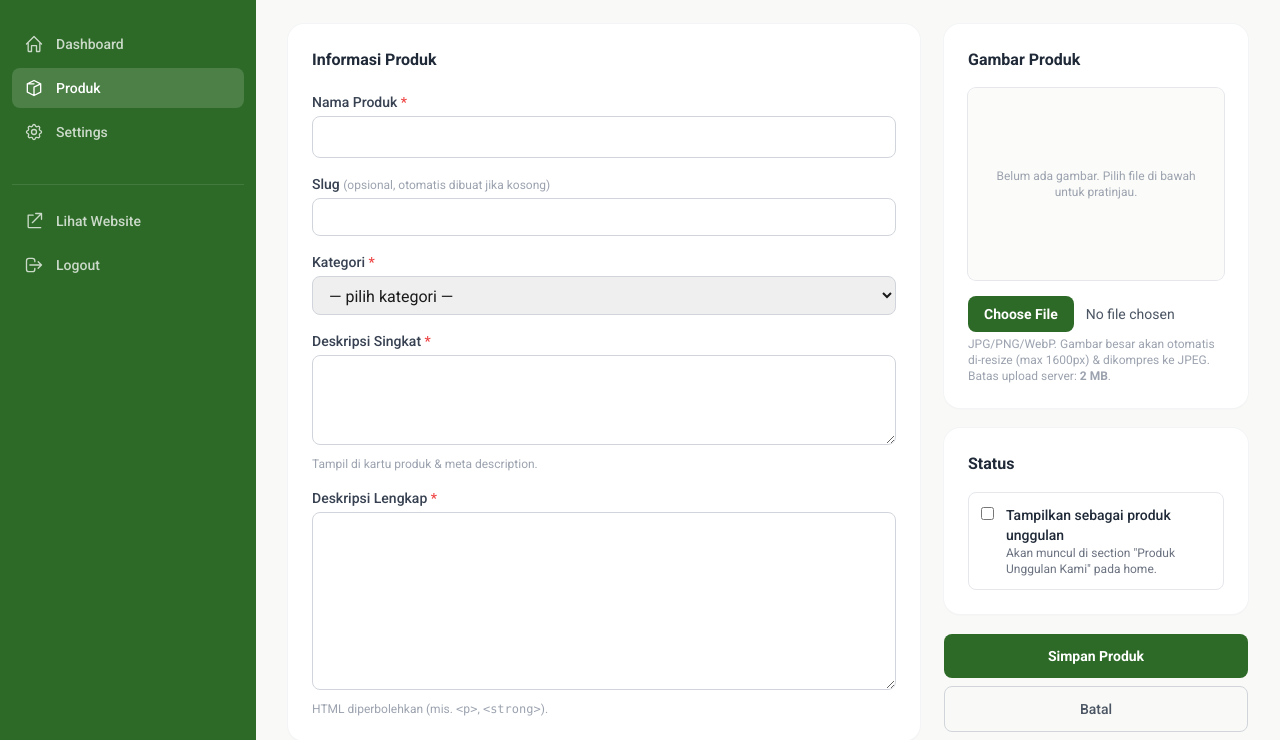
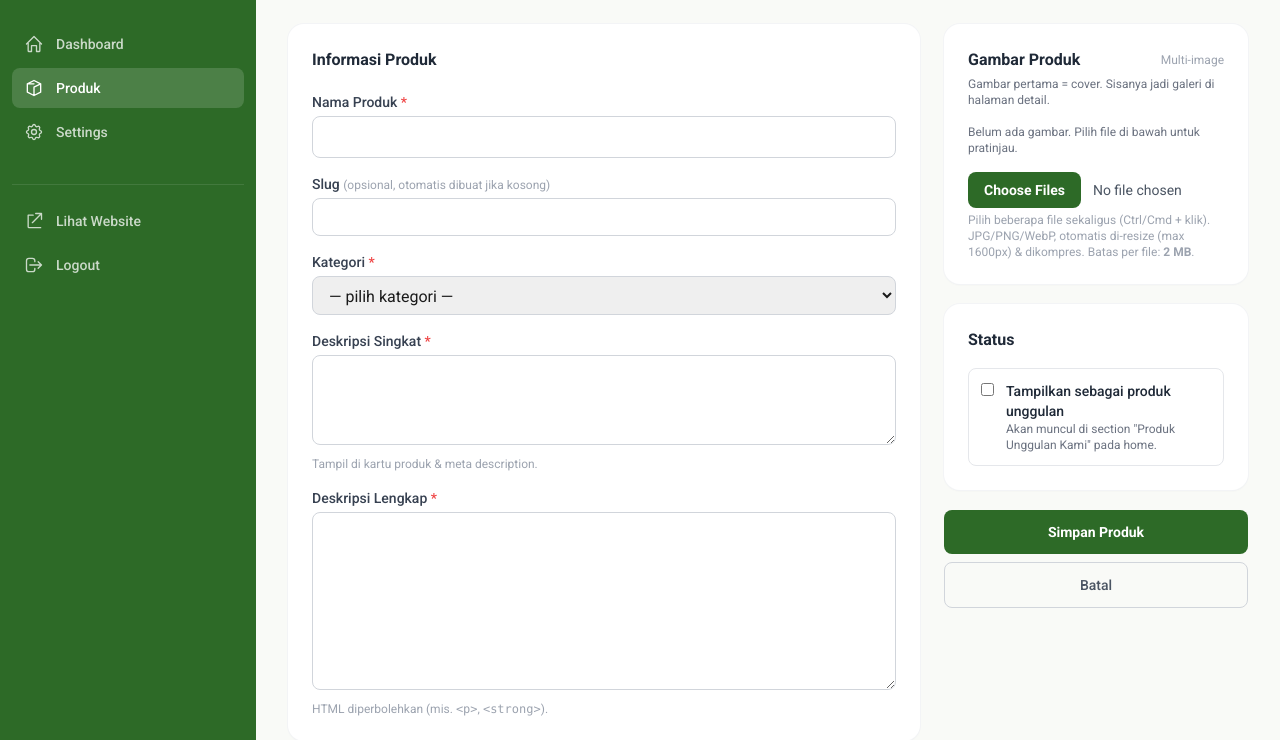
Before and after one commit to daffaabiyu13/webrbn, a Laravel app: page /admin/products/create in a window 1280 px wide. Shown: the part 64-804 px from the top of the page. Run offline with Laravel 12, Linux system fonts and the light colour scheme; a user stored in the database is signed in; data comes from the database, SQL or seed files in the repository; some libraries are stand-ins or nearby versions.

Commit message:
Support multiple images per product with gallery viewer
Introduce a product_images table (product_id, path, position) and
move the single products.image column into it via a data migration
before dropping the column.

- Product hasMany images() ordered by position; imageUrl() returns
  the primary (first) image's URL or the placeholder
- ProductRequest validates images[] as an array of image files and
  delete_images[] as an array of image IDs
- Admin ProductController::syncImages() deletes marked images
  (row + disk file) then appends new uploads (each compressed by
  ImageCompressor::forProducts) with incrementing positions
- Admin product form shows existing images as a grid — click a
  thumbnail to toggle 'AKAN DIHAPUS', with the first image tagged
  as Cover — plus an Alpine-driven multi-file preview of newly
  selected uploads
- Public detail page renders an Alpine gallery: single main image
  swap on thumbnail click, thumbnails only shown when >1 image
- Home / catalog / dashboard eager-load images() to keep the
  primary-image lookup off the N+1 path

https://claude.ai/code/session_01S97BCbtG4HUV8AdQJoqsFH

```diff
--- a/app/Http/Controllers/Admin/DashboardController.php
+++ b/app/Http/Controllers/Admin/DashboardController.php
@@ -16,7 +16,7 @@ class DashboardController extends Controller
             'categories' => ProductCategory::count(),
         ];
 
-        $recentProducts = Product::with('category')->latest()->take(5)->get();
+        $recentProducts = Product::with(['category', 'images'])->latest()->take(5)->get();
 
         return view('admin.dashboard', compact('stats', 'recentProducts'));
     }
--- a/app/Http/Controllers/Admin/ProductController.php
+++ b/app/Http/Controllers/Admin/ProductController.php
@@ -6,6 +6,7 @@ use App\Http\Controllers\Controller;
 use App\Http\Requests\Admin\ProductRequest;
 use App\Models\Product;
 use App\Models\ProductCategory;
+use App\Models\ProductImage;
 use App\Support\ImageCompressor;
 use Illuminate\Http\Request;
 use Illuminate\Support\Facades\Storage;
@@ -15,7 +16,7 @@ class ProductController extends Controller
 {
     public function index(Request $request)
     {
-        $products = Product::with('category')
+        $products = Product::with(['category', 'images'])
             ->when($request->input('search'), fn ($q, $s) => $q->where('name', 'like', "%{$s}%"))
             ->when($request->input('category'), fn ($q, $c) => $q->where('product_category_id', $c))
             ->latest()
@@ -41,18 +42,18 @@ class ProductController extends Controller
         $data['specifications'] = $request->specificationsArray();
         $data['features'] = $request->featuresArray();
 
-        if ($request->hasFile('image')) {
-            $data['image'] = ImageCompressor::forProducts()
-                ->storeCompressed($request->file('image'), 'public', 'products');
-        }
+        unset($data['images'], $data['delete_images']);
 
-        Product::create($data);
+        $product = Product::create($data);
+
+        $this->syncImages($product, $request);
 
         return redirect()->route('admin.products.index')->with('status', 'Produk berhasil ditambahkan.');
     }
 
     public function edit(Product $product)
     {
+        $product->load('images');
         $categories = ProductCategory::orderBy('name')->get();
 
         return view('admin.products.edit', compact('product', 'categories'));
@@ -65,30 +66,62 @@ class ProductController extends Controller
         $data['specifications'] = $request->specificationsArray();
         $data['features'] = $request->featuresArray();
 
-        if ($request->hasFile('image')) {
-            if ($product->image && ! str_starts_with($product->image, 'http')) {
-                Storage::disk('public')->delete($product->image);
-            }
-            $data['image'] = ImageCompressor::forProducts()
-                ->storeCompressed($request->file('image'), 'public', 'products');
-        } else {
-            unset($data['image']);
-        }
+        unset($data['images'], $data['delete_images']);
 
         $product->update($data);
+
+        $this->syncImages($product, $request);
 
         return redirect()->route('admin.products.index')->with('status', 'Produk berhasil diperbarui.');
     }
 
     public function destroy(Product $product)
     {
-        if ($product->image && ! str_starts_with($product->image, 'http')) {
-            Storage::disk('public')->delete($product->image);
+        foreach ($product->images as $image) {
+            if (! str_starts_with($image->path, 'http')) {
+                Storage::disk('public')->delete($image->path);
+            }
         }
 
         $product->delete();
 
         return redirect()->route('admin.products.index')->with('status', 'Produk berhasil dihapus.');
+    }
+
+    private function syncImages(Product $product, ProductRequest $request): void
+    {
+        // 1. Delete images the user marked
+        $deleteIds = array_filter((array) $request->input('delete_images', []));
+        if ($deleteIds) {
+            $toDelete = $product->images()->whereIn('id', $deleteIds)->get();
+            foreach ($toDelete as $image) {
+                if (! str_starts_with($image->path, 'http')) {
+                    Storage::disk('public')->delete($image->path);
+                }
+                $image->delete();
+            }
+        }
+
+        // 2. Append newly uploaded images
+        $files = $request->file('images');
+        if (! is_array($files) || empty($files)) {
+            return;
+        }
+
+        $nextPosition = (int) ($product->images()->max('position') ?? -1) + 1;
+        $compressor = ImageCompressor::forProducts();
+
+        foreach ($files as $file) {
+            if (! $file) {
+                continue;
+            }
+            $path = $compressor->storeCompressed($file, 'public', 'products');
+            ProductImage::create([
+                'product_id' => $product->id,
+                'path' => $path,
+                'position' => $nextPosition++,
+            ]);
+        }
     }
 
     private function resolveSlug(?string $slug, string $name, ?int $ignoreId = null): string
--- a/app/Http/Controllers/HomeController.php
+++ b/app/Http/Controllers/HomeController.php
@@ -11,7 +11,7 @@ class HomeController extends Controller
     public function index()
     {
         $featuredProducts = Product::where('is_featured', true)
-            ->with('category')
+            ->with(['category', 'images'])
             ->take(6)
             ->get();
 
--- a/resources/views/admin/products/_form.blade.php
+++ b/resources/views/admin/products/_form.blade.php
@@ -86,56 +86,91 @@
     {{-- Side column --}}
     <div class="space-y-5">
         @php
-            $currentImage = ($product && $product->image) ? $product->imageUrl() : null;
+            $existingImages = ($product && $product->relationLoaded('images')) ? $product->images : ($product ? $product->images()->get() : collect());
             $limit = \App\Support\UploadLimit::forProducts();
         @endphp
         <div class="rounded-2xl bg-white p-6 shadow-sm ring-1 ring-gray-100"
              x-data="{
-                preview: null,
-                fileName: '',
+                previews: [],
+                deleteIds: [],
                 handle(e) {
-                    const f = e.target.files && e.target.files[0];
-                    if (!f) { this.preview = null; this.fileName = ''; return; }
-                    this.fileName = f.name;
-                    const r = new FileReader();
-                    r.onload = () => this.preview = r.result;
-                    r.readAsDataURL(f);
+                    this.previews = [];
+                    const files = Array.from(e.target.files || []);
+                    files.forEach((f) => {
+                        const r = new FileReader();
+                        r.onload = () => this.previews.push({ src: r.result, name: f.name });
+                        r.readAsDataURL(f);
+                    });
                 },
-                reset() {
-                    this.preview = null;
-                    this.fileName = '';
+                clearFiles() {
+                    this.previews = [];
                     this.$refs.file.value = '';
+                },
+                toggleDelete(id) {
+                    const idx = this.deleteIds.indexOf(id);
+                    if (idx === -1) this.deleteIds.push(id);
+                    else this.deleteIds.splice(idx, 1);
+                },
+                markedForDelete(id) {
+                    return this.deleteIds.includes(id);
                 }
              }">
-            <h2 class="text-base font-semibold text-gray-800">Gambar Produk</h2>
+            <div class="flex items-center justify-between">
+                <h2 class="text-base font-semibold text-gray-800">Gambar Produk</h2>
+                <span class="text-xs text-gray-400">Multi-image</span>
+            </div>
+            <p class="mt-1 text-xs text-gray-500">Gambar pertama = cover. Sisanya jadi galeri di halaman detail.</p>
 
-            {{-- Preview area --}}
-            <div class="mt-4 overflow-hidden rounded-lg ring-1 ring-gray-200 bg-cream/40">
-                <template x-if="preview">
-                    <img :src="preview" alt="Preview" class="w-full h-48 object-cover">
-                </template>
-                <template x-if="!preview">
-                    @if ($currentImage)
-                        <img src="{{ $currentImage }}" alt="Gambar saat ini" class="w-full h-48 object-cover">
-                    @else
-                        <div class="flex h-48 items-center justify-center text-center text-xs text-gray-400 px-4">
-                            Belum ada gambar. Pilih file di bawah untuk pratinjau.
+            {{-- Existing images grid --}}
+            @if ($existingImages->isNotEmpty())
+                <div class="mt-4">
+                    <p class="text-xs font-semibold uppercase tracking-wider text-gray-500">Gambar saat ini</p>
+                    <div class="mt-2 grid grid-cols-3 gap-2">
+                        @foreach ($existingImages as $img)
+                            <div class="relative group"
+                                 :class="markedForDelete({{ $img->id }}) ? 'opacity-40' : ''">
+                                <img src="{{ $img->url() }}" alt="" class="aspect-square w-full rounded-lg object-cover ring-1 ring-gray-200">
+                                @if ($loop->first)
+                                    <span class="absolute top-1 left-1 rounded bg-primary px-1.5 py-0.5 text-[9px] font-bold uppercase text-white">Cover</span>
+                                @endif
+                                <label class="absolute inset-0 flex items-center justify-center rounded-lg bg-black/0 hover:bg-black/40 cursor-pointer transition-colors">
+                                    <input type="checkbox" name="delete_images[]" value="{{ $img->id }}"
+                                           @change="toggleDelete({{ $img->id }})"
+                                           class="peer sr-only">
+                                    <span class="hidden peer-checked:inline-flex items-center gap-1 rounded-md bg-red-600 px-2 py-1 text-[10px] font-bold text-white">
+                                        AKAN DIHAPUS
+                                    </span>
+                                    <span class="opacity-0 group-hover:opacity-100 peer-checked:hidden inline-flex items-center gap-1 rounded-md bg-white/90 px-2 py-1 text-[10px] font-semibold text-red-600">
+                                        Hapus
+                                    </span>
+                                </label>
+                            </div>
+                        @endforeach
+                    </div>
+                </div>
+            @else
+                <p class="mt-4 text-xs text-gray-500">Belum ada gambar. Pilih file di bawah untuk pratinjau.</p>
+            @endif
+
+            {{-- New file previews --}}
+            <div class="mt-5" x-show="previews.length > 0" x-cloak>
+                <div class="flex items-center justify-between">
+                    <p class="text-xs font-semibold uppercase tracking-wider text-secondary">Akan diupload</p>
+                    <button type="button" @click="clearFiles()" class="text-xs font-semibold text-primary hover:underline">Bersihkan pilihan</button>
+                </div>
+                <div class="mt-2 grid grid-cols-3 gap-2">
+                    <template x-for="(p, i) in previews" :key="i">
+                        <div class="relative">
+                            <img :src="p.src" :alt="p.name" class="aspect-square w-full rounded-lg object-cover ring-2 ring-secondary">
+                            <span class="absolute bottom-1 left-1 right-1 truncate rounded bg-black/70 px-1.5 py-0.5 text-[9px] text-white" x-text="p.name"></span>
                         </div>
-                    @endif
-                </template>
+                    </template>
+                </div>
             </div>
 
-            <p class="mt-2 text-xs text-gray-500" x-show="preview" x-cloak>
-                Pratinjau file baru: <span x-text="fileName" class="font-medium"></span>
-                <button type="button" @click="reset()" class="ml-1 text-primary hover:underline">batal</button>
-            </p>
-            @if ($currentImage)
-                <p class="mt-2 text-xs text-gray-500" x-show="!preview">Gambar saat ini. Unggah baru untuk mengganti.</p>
-            @endif
-
-            <input type="file" name="image" accept="image/*" x-ref="file" @change="handle($event)"
+            <input type="file" name="images[]" accept="image/*" multiple x-ref="file" @change="handle($event)"
                    class="mt-4 block w-full text-sm text-gray-600 file:mr-3 file:rounded-lg file:border-0 file:bg-primary file:px-4 file:py-2 file:text-sm file:font-semibold file:text-white hover:file:bg-primary-dark">
-            <p class="mt-1 text-xs text-gray-400">JPG/PNG/WebP. Gambar besar akan otomatis di-resize (max 1600px) &amp; dikompres ke JPEG. Batas upload server: <b>{{ $limit->human() }}</b>.</p>
+            <p class="mt-1 text-xs text-gray-400">Pilih beberapa file sekaligus (Ctrl/Cmd + klik). JPG/PNG/WebP, otomatis di-resize (max 1600px) &amp; dikompres. Batas per file: <b>{{ $limit->human() }}</b>.</p>
         </div>
 
         <div class="rounded-2xl bg-white p-6 shadow-sm ring-1 ring-gray-100">
```
Also changed, not shown: app/Http/Controllers/CatalogController.php (+4 -3 lines), app/Http/Requests/Admin/ProductRequest.php (+8 -3 lines), app/Models/Product.php (+14 -5 lines), app/Models/ProductImage.php (added, +31 -0 lines), resources/views/pages/catalog/show.blade.php (+29 -3 lines), database/migrations/2026_07_20_060852_create_product_images_table.php (added), database/migrations/2026_07_20_060853_migrate_products_image_to_product_images.php (added), database/migrations/2026_07_20_060854_drop_image_from_products_table.php (added).
